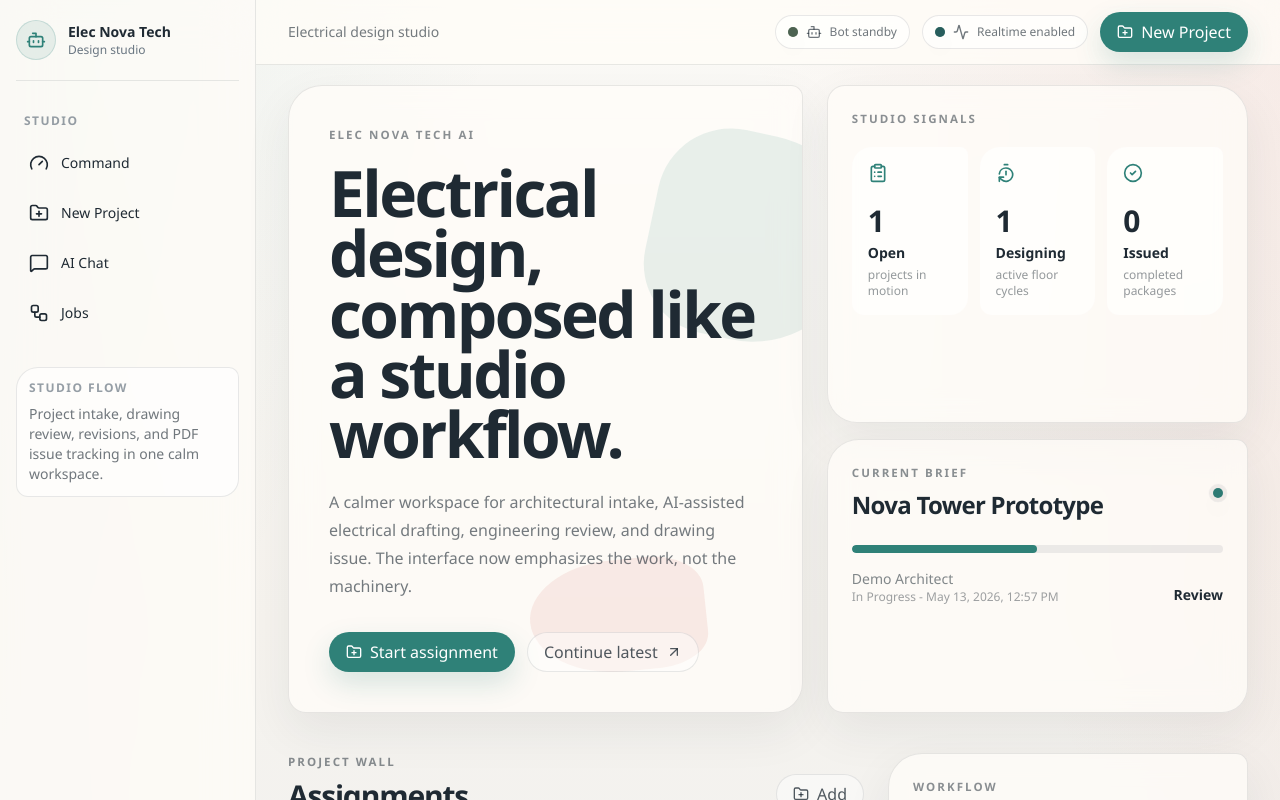
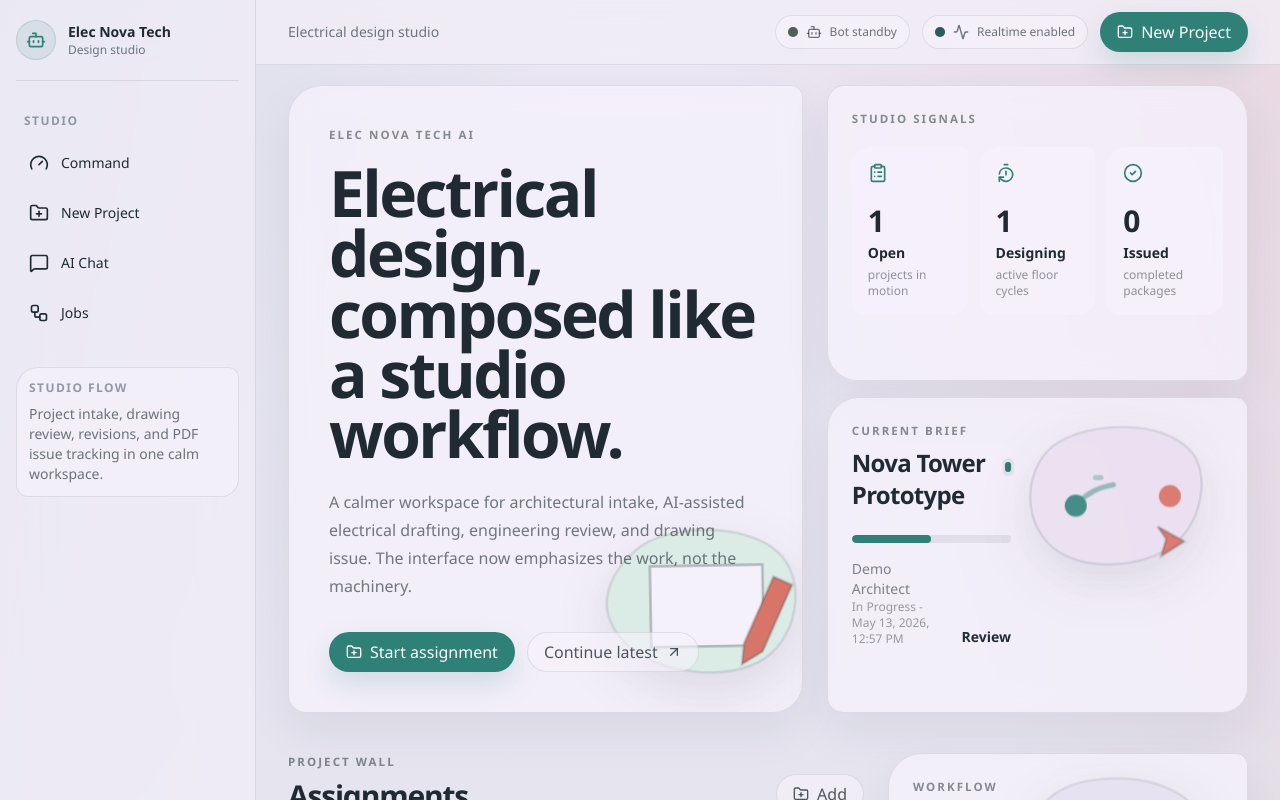
Before and after one commit to EyosafetAlem767655/Electrical_designer_Agentic_AI, a Next.js app: page / in a window 1280 px wide. Shown: the top 800 px of the page. Built offline with nearby package versions, Linux system fonts and the light colour scheme; no server answers.

Commit message:
Design fixes

```diff
--- a/app/globals.css
+++ b/app/globals.css
@@ -1,17 +1,17 @@
 @import "tailwindcss";
 
 :root {
-  --background: #f6f3ee;
+  --background: #e7e4f1;
   --foreground: #1f2a33;
   --font-rajdhani: "Aptos", "Segoe UI", Arial, sans-serif;
   --font-orbitron: "Aptos Display", "Segoe UI", Arial, sans-serif;
   --font-jetbrains: "Aptos", "Segoe UI", Arial, sans-serif;
-  --panel: rgba(255, 253, 248, 0.86);
-  --panel-strong: rgba(255, 253, 248, 0.96);
+  --panel: rgba(243, 239, 249, 0.86);
+  --panel-strong: rgba(247, 243, 252, 0.96);
   --line: rgba(31, 42, 51, 0.12);
   --accent: #2f8178;
   --accent-strong: #156a63;
-  --canvas: #fffdf8;
+  --canvas: #f2eef8;
   --muted: #687580;
   --plum: #6d5a87;
   --coral: #d66f61;
@@ -35,9 +35,9 @@ body {
   margin: 0;
   color: var(--foreground);
   background:
-    linear-gradient(115deg, rgba(47, 129, 120, 0.08), transparent 28%),
-    linear-gradient(245deg, rgba(214, 111, 97, 0.1), transparent 30%),
-    linear-gradient(180deg, #fbfaf7 0%, #f6f3ee 48%, #eceff0 100%);
+    linear-gradient(115deg, rgba(47, 129, 120, 0.1), transparent 30%),
+    linear-gradient(245deg, rgba(214, 111, 97, 0.12), transparent 32%),
+    linear-gradient(180deg, #ebe7f4 0%, #e7e4f1 46%, #dce8e4 100%);
   font-family: var(--font-rajdhani);
   letter-spacing: 0;
 }
@@ -73,7 +73,7 @@ select {
   position: relative;
   overflow: hidden;
   background:
-    linear-gradient(135deg, rgba(255, 253, 248, 0.96), rgba(245, 249, 248, 0.9)),
+    linear-gradient(135deg, rgba(247, 243, 252, 0.96), rgba(232, 241, 238, 0.9)),
     radial-gradient(circle at 10% 0%, rgba(47, 129, 120, 0.08), transparent 34%);
   border: 1px solid rgba(31, 42, 51, 0.1);
   border-radius: 26px 10px 22px 14px !important;
@@ -127,7 +127,7 @@ select {
     linear-gradient(145deg, rgba(47, 129, 120, 0.08), transparent 34%),
     linear-gradient(25deg, transparent 0 58%, rgba(109, 90, 135, 0.08) 58% 70%, transparent 70%),
     linear-gradient(175deg, transparent 0 68%, rgba(214, 111, 97, 0.08) 68% 69%, transparent 69%),
-    #f6f3ee;
+    #e7e4f1;
 }
 
 .studio-title {
@@ -148,7 +148,7 @@ select {
 
 .studio-surface {
   border: 1px solid rgba(31, 42, 51, 0.1);
-  background: rgba(255, 253, 248, 0.74);
+  background: rgba(247, 243, 252, 0.72);
   box-shadow: 0 18px 48px rgba(31, 42, 51, 0.07);
   backdrop-filter: blur(14px);
 }
@@ -160,7 +160,99 @@ select {
 .studio-pill {
   border-radius: 999px;
   border: 1px solid rgba(31, 42, 51, 0.1);
-  background: rgba(255, 253, 248, 0.64);
+  background: rgba(247, 243, 252, 0.68);
+}
+
+.studio-sticker {
+  width: min(220px, 42vw);
+  filter: drop-shadow(0 18px 26px rgba(31, 42, 51, 0.12));
+  transform-origin: center;
+  animation: sticker-float 7s ease-in-out infinite;
+}
+
+.studio-sticker svg {
+  display: block;
+  width: 100%;
+  height: auto;
+}
+
+.sticker-paper {
+  fill: #e9dff0;
+  stroke: rgba(31, 42, 51, 0.12);
+  stroke-width: 2;
+}
+
+.sticker-paper.teal {
+  fill: #d9ebe5;
+}
+
+.sticker-paper.plum {
+  fill: #e5e1f0;
+}
+
+.sticker-sheet {
+  fill: rgba(247, 243, 252, 0.92);
+  stroke: rgba(31, 42, 51, 0.3);
+  stroke-width: 2;
+}
+
+.sticker-line,
+.sticker-fold {
+  fill: none;
+  stroke: #2f8178;
+  stroke-width: 4;
+  stroke-linecap: round;
+  stroke-dasharray: 140;
+  stroke-dashoffset: 140;
+  animation: sticker-draw 4.8s ease-in-out infinite;
+}
+
+.sticker-line.delayed {
+  animation-delay: 0.35s;
+}
+
+.sticker-line.delayed-more {
+  animation-delay: 0.7s;
+}
+
+.sticker-accent {
+  fill: #d66f61;
+  stroke: rgba(31, 42, 51, 0.24);
+  stroke-width: 2;
+}
+
+.sticker-dot {
+  fill: #2f8178;
+}
+
+.sticker-dot.coral {
+  fill: #d66f61;
+}
+
+@keyframes sticker-float {
+  0%,
+  100% {
+    transform: translateY(0) rotate(-1deg);
+  }
+  50% {
+    transform: translateY(-8px) rotate(1.5deg);
+  }
+}
+
+@keyframes sticker-draw {
+  0% {
+    stroke-dashoffset: 140;
+    opacity: 0.35;
+  }
+  35%,
+  72% {
+    stroke-dashoffset: 0;
+    opacity: 1;
+  }
+  100% {
+    stroke-dashoffset: -140;
+    opacity: 0.45;
+  }
 }
 
 .neon-border {
@@ -243,7 +335,11 @@ select {
 [class*="bg-[#120d0a]"],
 [class*="bg-[#211812]"],
 [class*="bg-[#140f0c]"] {
-  background-color: rgba(255, 253, 248, 0.82) !important;
+  background-color: rgba(247, 243, 252, 0.82) !important;
+}
+
+[class*="bg-white"] {
+  background-color: rgba(247, 243, 252, 0.62) !important;
 }
 
 [class*="bg-[#6d4c34]"],
@@ -289,7 +385,7 @@ input,
 textarea,
 select {
   color: #1f2a33 !important;
-  background: rgba(255, 253, 248, 0.82) !important;
+  background: rgba(247, 243, 252, 0.86) !important;
 }
 
 input::placeholder,
--- a/app/page.tsx
+++ b/app/page.tsx
@@ -2,6 +2,7 @@ import Link from "next/link";
 import { ArrowUpRight, Bot, CheckCircle2, ClipboardList, FileCheck2, FolderPlus, MessageSquare, TimerReset, type LucideIcon } from "lucide-react";
 import { NeonButton } from "@/components/ui/NeonButton";
 import { StatusPulse } from "@/components/ui/StatusPulse";
+import { StudioSticker } from "@/components/ui/StudioSticker";
 import { PROJECT_STATUS_LABELS } from "@/lib/constants";
 import { getProjects } from "@/lib/data";
 import { formatDateTime } from "@/lib/utils";
@@ -34,8 +35,7 @@ export default async function CommandCenterPage() {
     <div className="space-y-10">
       <section className="grid min-h-[520px] gap-6 lg:grid-cols-[1.1fr_0.9fr]">
         <div className="studio-surface studio-organic relative overflow-hidden p-8 sm:p-10">
-          <div className="absolute -right-14 top-12 h-52 w-52 rotate-12 rounded-[42%_58%_60%_40%] bg-[#2f8178]/10" />
-          <div className="absolute bottom-10 right-24 h-28 w-44 -rotate-6 rounded-[60%_40%_35%_65%] bg-[#d66f61]/12" />
+          <StudioSticker kind="drafting" className="absolute -right-4 bottom-4 hidden opacity-95 lg:block" />
           <div className="relative max-w-3xl">
             <p className="studio-eyebrow">Elec Nova Tech AI</p>
             <h1 className="studio-title mt-5">Electrical design, composed like a studio workflow.</h1>
@@ -77,6 +77,7 @@ export default async function CommandCenterPage() {
           </div>
 
           <div className="studio-surface rounded-[32px_12px_26px_16px] p-6">
+            <StudioSticker kind="handoff" className="float-right -mr-2 -mt-2 w-28 opacity-90" />
             <div className="flex items-center justify-between gap-3">
               <div>
                 <p className="studio-eyebrow">Current Brief</p>
@@ -162,6 +163,7 @@ export default async function CommandCenterPage() {
 
         <aside className="space-y-4">
           <div className="studio-surface rounded-[34px_12px_28px_18px] p-6">
+            <StudioSticker kind="package" className="float-right -mr-3 -mt-4 w-28 opacity-85" />
             <p className="studio-eyebrow">Workflow</p>
             <div className="mt-5 space-y-4">
               {queue.map(({ title, copy, icon: Icon }, index) => (
--- a/components/layout/Header.tsx
+++ b/components/layout/Header.tsx
@@ -5,7 +5,7 @@ import { NeonButton } from "@/components/ui/NeonButton";
 
 export function Header() {
   return (
-    <header className="sticky top-0 z-30 border-b border-[#1f2a33]/10 bg-[#fffdf8]/76 px-4 py-3 backdrop-blur-xl sm:px-6 lg:px-8">
+    <header className="sticky top-0 z-30 border-b border-[#1f2a33]/10 bg-[#f2eef8]/76 px-4 py-3 backdrop-blur-xl sm:px-6 lg:px-8">
       <div className="mx-auto flex max-w-[1500px] items-center justify-between gap-4">
         <Link href="/" className="flex min-w-0 items-center gap-3 lg:hidden">
           <div className="grid h-10 w-10 shrink-0 place-items-center rounded-full border border-[#2f8178]/18 bg-[#2f8178]/10 shadow-[0_12px_26px_rgba(31,42,51,0.08)]">
--- a/components/layout/Sidebar.tsx
+++ b/components/layout/Sidebar.tsx
@@ -10,7 +10,7 @@ const nav = [
 
 export function Sidebar() {
   return (
-    <aside className="hidden w-64 shrink-0 border-r border-[#1f2a33]/10 bg-[#fffdf8]/72 px-4 py-5 backdrop-blur-xl lg:block">
+    <aside className="hidden w-64 shrink-0 border-r border-[#1f2a33]/10 bg-[#f2eef8]/72 px-4 py-5 backdrop-blur-xl lg:block">
       <div className="mb-8 border-b border-[#1f2a33]/10 pb-5">
         <div className="flex items-center gap-3">
           <div className="grid h-10 w-10 place-items-center rounded-full border border-[#2f8178]/18 bg-[#2f8178]/10">
--- a/components/ui/DesignViewer.tsx
+++ b/components/ui/DesignViewer.tsx
@@ -33,14 +33,14 @@ export function DesignViewer({ design }: { design?: Design | null }) {
           </div>
         </div>
         <div className="relative aspect-[1.42] overflow-auto bg-[#edf4f2] p-4">
-          <div className="absolute left-4 top-4 z-10 rounded-full border border-[#2f8178]/16 bg-[#fffdf8]/90 px-3 py-1 text-xs font-semibold text-[#1f2a33]">A1 REVIEW PREVIEW</div>
+          <div className="absolute left-4 top-4 z-10 rounded-full border border-[#2f8178]/16 bg-[#f2eef8]/90 px-3 py-1 text-xs font-semibold text-[#1f2a33]">A1 REVIEW PREVIEW</div>
           <div className="relative h-full min-h-[360px] w-full origin-center transition" style={{ transform: `scale(${zoom})` }}>
             {design?.design_image_url ? (
               // eslint-disable-next-line @next/next/no-img-element
               <img src={design.design_image_url} alt="Electrical design" className="h-full w-full object-contain" />
             ) : (
               <div className="grid h-full place-items-center border border-[#cbdeda] bg-[linear-gradient(90deg,#d7e6e3_1px,transparent_1px),linear-gradient(#d7e6e3_1px,transparent_1px)] bg-[size:28px_28px] text-[#1f2a33]">
-                <div className="rounded-[22px_10px_18px_12px] border border-[#1f2a33]/10 bg-[#fffdf8]/92 px-5 py-4 text-center shadow-sm">
+                <div className="rounded-[22px_10px_18px_12px] border border-[#1f2a33]/10 bg-[#f2eef8]/92 px-5 py-4 text-center shadow-sm">
                   <p className="text-lg font-semibold">Design artifact pending</p>
                   <p className="mt-1 text-xs text-[#687580]">AI-generated image and SVG annotations will appear here.</p>
                 </div>
--- /dev/null
+++ b/components/ui/StudioSticker.tsx
@@ -0,0 +1,51 @@
+import { cx } from "@/lib/utils";
+
+type StickerKind = "drafting" | "handoff" | "package";
+
+export function StudioSticker({ kind, className }: { kind: StickerKind; className?: string }) {
+  if (kind === "handoff") {
+    return (
+      <div className={cx("studio-sticker", className)} aria-hidden="true">
+        <svg viewBox="0 0 180 150" role="img">
+          <path className="sticker-paper" d="M39 26c26-16 83-19 107 6 18 19 10 59-12 77-24 20-75 24-100 3C7 89 11 43 39 26Z" />
+          <path className="sticker-line" d="M55 76c16-19 52-22 72-4" />
+          <path className="sticker-line delayed" d="M69 55h41" />
+          <path className="sticker-line delayed-more" d="M70 97h38" />
+          <circle className="sticker-dot" cx="53" cy="78" r="9" />
+          <circle className="sticker-dot coral" cx="130" cy="70" r="9" />
+          <path className="sticker-accent" d="M120 95l22 12-19 12 4-14-7-10Z" />
+        </svg>
+      </div>
+    );
+  }
+
+  if (kind === "package") {
+    return (
+      <div className={cx("studio-sticker", className)} aria-hidden="true">
+        <svg viewBox="0 0 180 150" role="img">
+          <path className="sticker-paper plum" d="M34 28c28-18 89-16 112 11 19 22 2 69-28 82-31 13-80 5-97-20C3 75 9 45 34 28Z" />
+          <path className="sticker-sheet" d="M61 40h58l19 19v53H61V40Z" />
+          <path className="sticker-fold" d="M119 40v20h19" />
+          <path className="sticker-line" d="M75 73h48" />
+          <path className="sticker-line delayed" d="M75 88h36" />
+          <path className="sticker-line delayed-more" d="M75 103h50" />
+          <circle className="sticker-dot coral" cx="55" cy="112" r="7" />
+        </svg>
+      </div>
+    );
+  }
+
+  return (
+    <div className={cx("studio-sticker", className)} aria-hidden="true">
+      <svg viewBox="0 0 180 150" role="img">
+        <path className="sticker-paper teal" d="M31 30c25-22 89-22 116 2 26 23 16 75-17 91-34 16-91 5-112-22C-2 76 8 50 31 30Z" />
+        <path className="sticker-sheet" d="M43 43h92v66H43V43Z" />
+        <path className="sticker-line" d="M58 62h63" />
+        <path className="sticker-line delayed" d="M58 79h42" />
+        <path className="sticker-line delayed-more" d="M58 96h58" />
+        <path className="sticker-accent" d="M119 107l25-54 15 7-25 54-17 10 2-17Z" />
+        <path className="sticker-fold" d="M119 107l15 7" />
+      </svg>
+    </div>
+  );
+}
```
